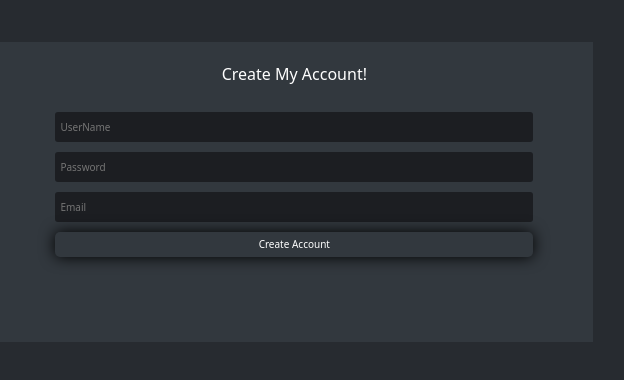
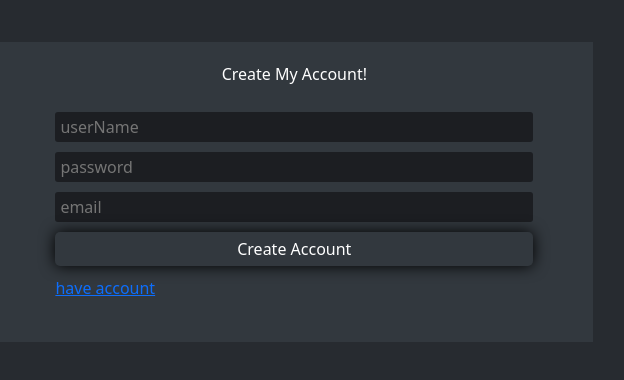
Before and after one commit to karim40188/free-to-play-project, a plain HTML site: page index.html in a window 1280 px wide. Shown: the full height of the page, 559-1183 px from the left. Drawn offline with Linux system fonts and the light colour scheme.

Commit message:
second commit

```diff
--- a/index.html
+++ b/index.html
@@ -34,13 +34,14 @@
                 <input value="" id="email" type="email" placeholder="email" />
                 <p class="alert text-danger text-center p-0 d-none"></p>
                 <button>Create Account</button>
+                <a href="./login/login.html">have account</a>
+
               </form>
             </div>
           </div>
         </div>
       </div>
     </div>
-    <!-- <script src="./js/index.js" type="module"></script> -->
     <script src="./js/jquery-3.7.1.min.js"></script>
     <script src="./signup.js"></script>
 
--- a/login/login.css
+++ b/login/login.css
@@ -50,9 +50,7 @@ input {
   border-radius: 3px;
   padding: 0 5px;
   background-color: #1c1e22;
-  font-size: 10px;
   color: #fff;
-  text-transform: capitalize;
 }
 
 button {
@@ -64,7 +62,6 @@ button {
   padding: 5px;
   color: white;
   margin: auto;
-  font-size: 10px;
 }
 
 .logo {
--- a/signup.css
+++ b/signup.css
@@ -13,7 +13,6 @@ body {
   background-color: var(--main-color);
 }
 
-
 .container {
   width: 80%;
   margin: auto;
@@ -22,7 +21,7 @@ body {
 .register-form {
   background-color: var(--form-color);
   height: 300px;
-  padding-top:20px;
+  padding-top: 20px;
 }
 .img-form {
   height: 300px;
@@ -33,16 +32,6 @@ body {
   background-position: center;
   background-repeat: no-repeat;
   object-fit: cover;
-}
-
-.alertMessage{
-  /* padding:0;
-  font-size: 12px;
-  text-transform: capitalize;
-  width:80%;
-  margin:auto;
-  border-radius: 4px; */
-  /* margin:0; */
 }
 
 form {
@@ -60,9 +49,7 @@ input {
   border-radius: 3px;
   padding: 0 5px;
   background-color: #1c1e22;
-  font-size: 10px;
-  color:#fff;
-  text-transform: capitalize;
+  color: #fff;
 }
 
 button {
@@ -74,13 +61,10 @@ button {
   padding: 5px;
   color: white;
   margin: auto;
-font-size: 10px;
 }
 
-
-@media screen and (max-width:767px){
-    .img-form{
-        display:none;
-    }
-
+@media screen and (max-width: 767px) {
+  .img-form {
+    display: none;
+  }
 }
```
